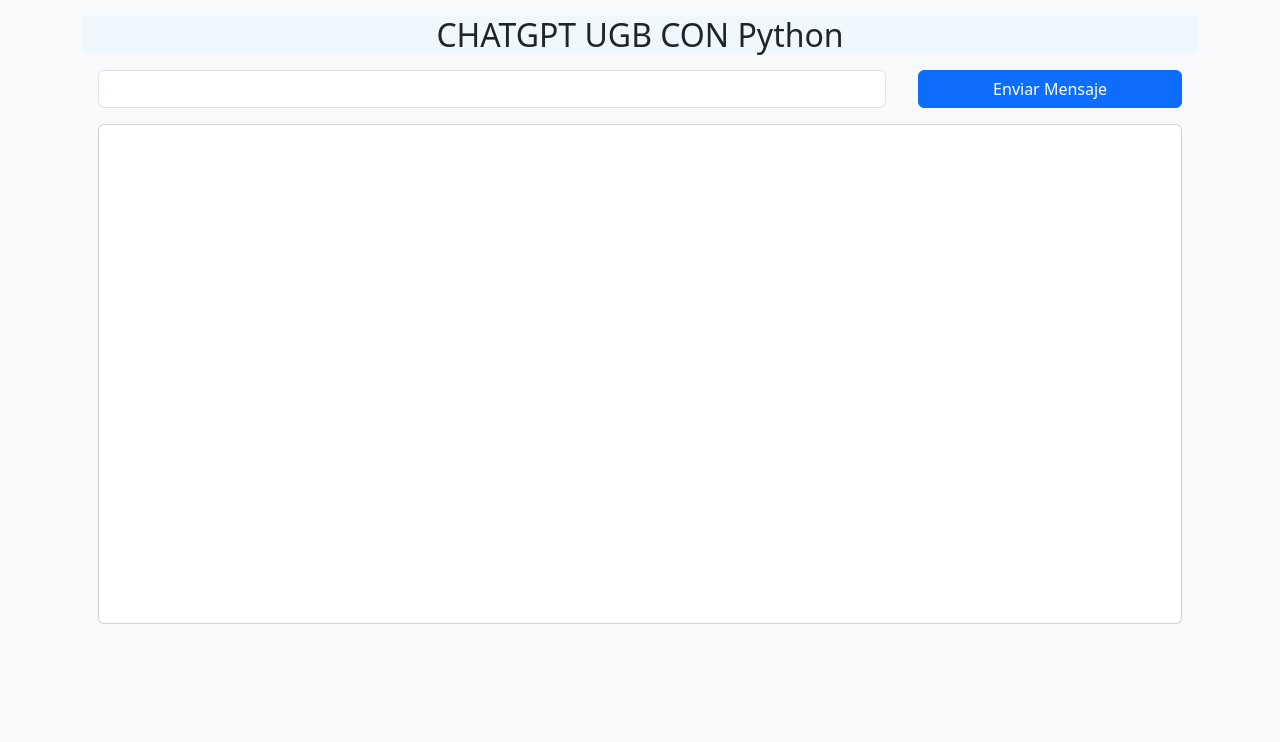
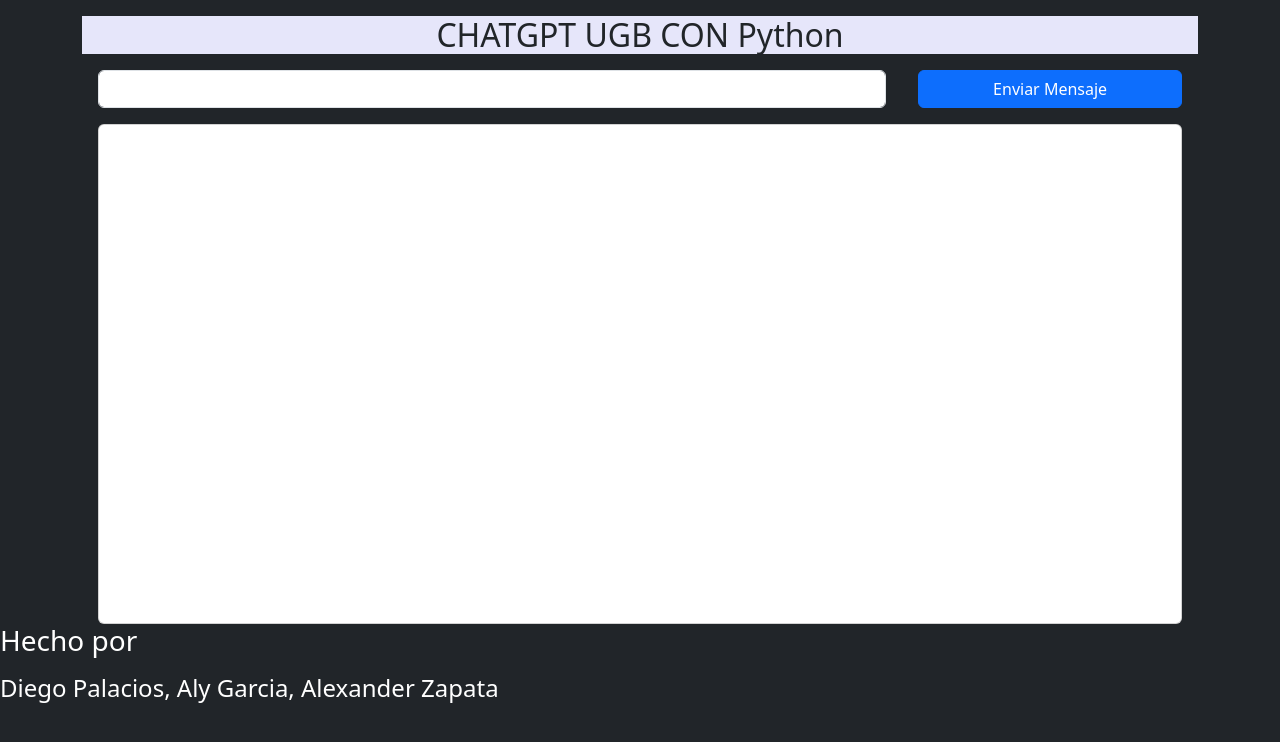
Before and after one commit to AlyGarcia200/ChatGPT, a Flask app: page / in a window 1280 px wide. Shown: the top 742 px of the page. Run offline with Flask 3, Linux system fonts and the light colour scheme.

Commit message:
Update index.html

```diff
--- a/templates/index.html
+++ b/templates/index.html
@@ -11,13 +11,16 @@
     <link href="https://cdn.jsdelivr.net/npm/bootstrap@5.3.0-alpha1/dist/css/bootstrap.min.css" rel="stylesheet" integrity="sha384-GLhlTQ8iRABdZLl6O3oVMWSktQOp6b7In1Zl3/Jr59b6EGGoI1aFkw7cmDA6j6gD" crossorigin="anonymous">
 
 </head>
-<body class="bg-light">
+
+<body class="bg-dark">
+
     <div class="container mt-3">
-        <h2 class="text-center mb-3" style="background-color: aliceblue;">CHATGPT UGB CON Python</h2>
+        <h2 class="text-center mb-3" style="background-color: Lavender;">CHATGPT UGB CON Python</h2>
         <form action="/" method="post">
             <div class="d-flex">
                 <input type="text" class="form-control mb-3 mx-3 w-75" name="question">
                 <button class="btn btn-primary mx-3 w-25 h-75" type="submit">Enviar Mensaje</button>
+
             </div>
         </form>
 
@@ -27,8 +30,15 @@
                     <p>{{c}}</p>
                 {% endfor %}
 
+
+
             </div>
         </div>
     </div>
 </body>
+ <h3 style="color: white;"Hecho por"<h3/>
+  <p>Hecho por</p>
+ <h4 style="color: white;"Hecho por:"<h4/>
+       <p>Diego Palacios, Aly Garcia, Alexander Zapata
+        </p>
 </html>
```
